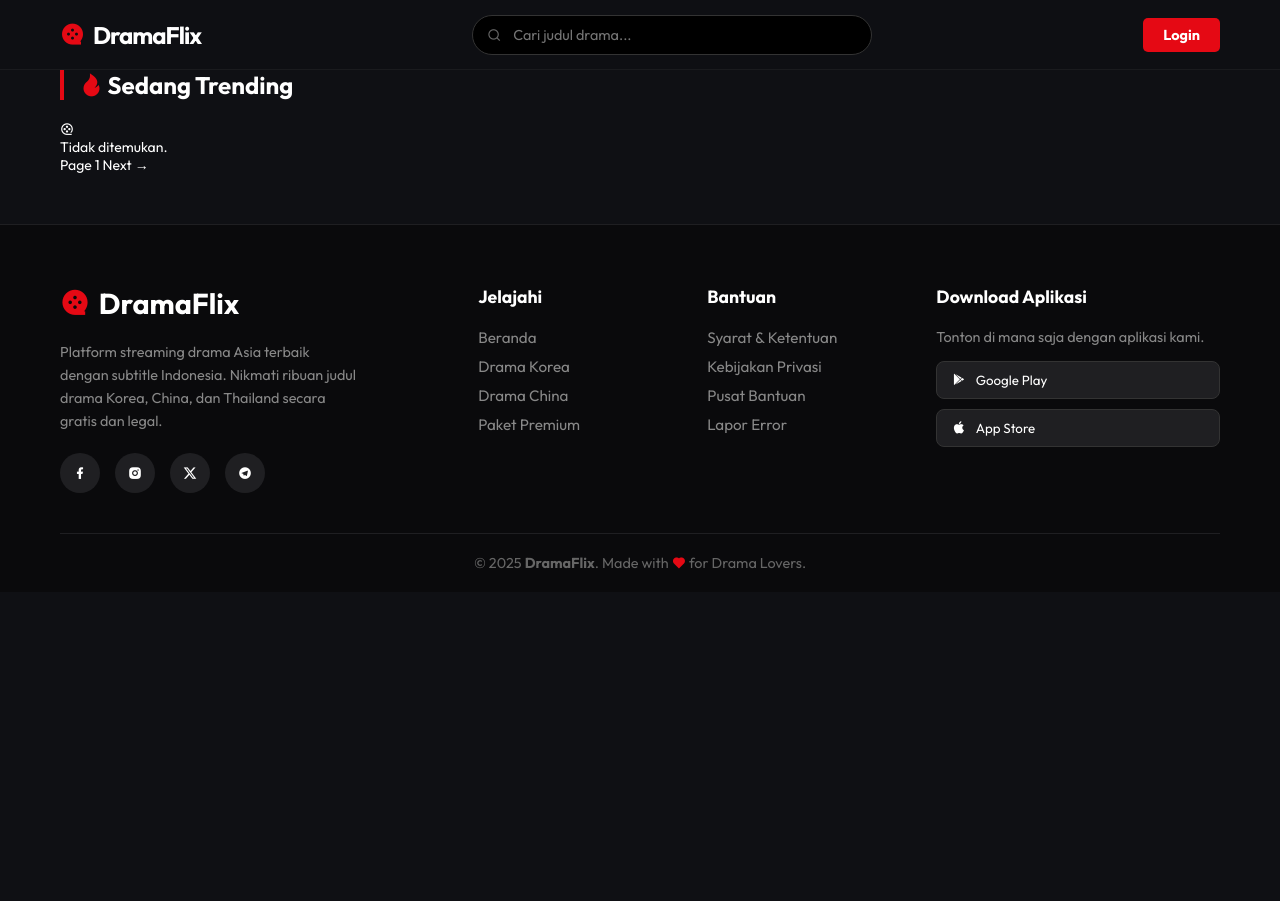
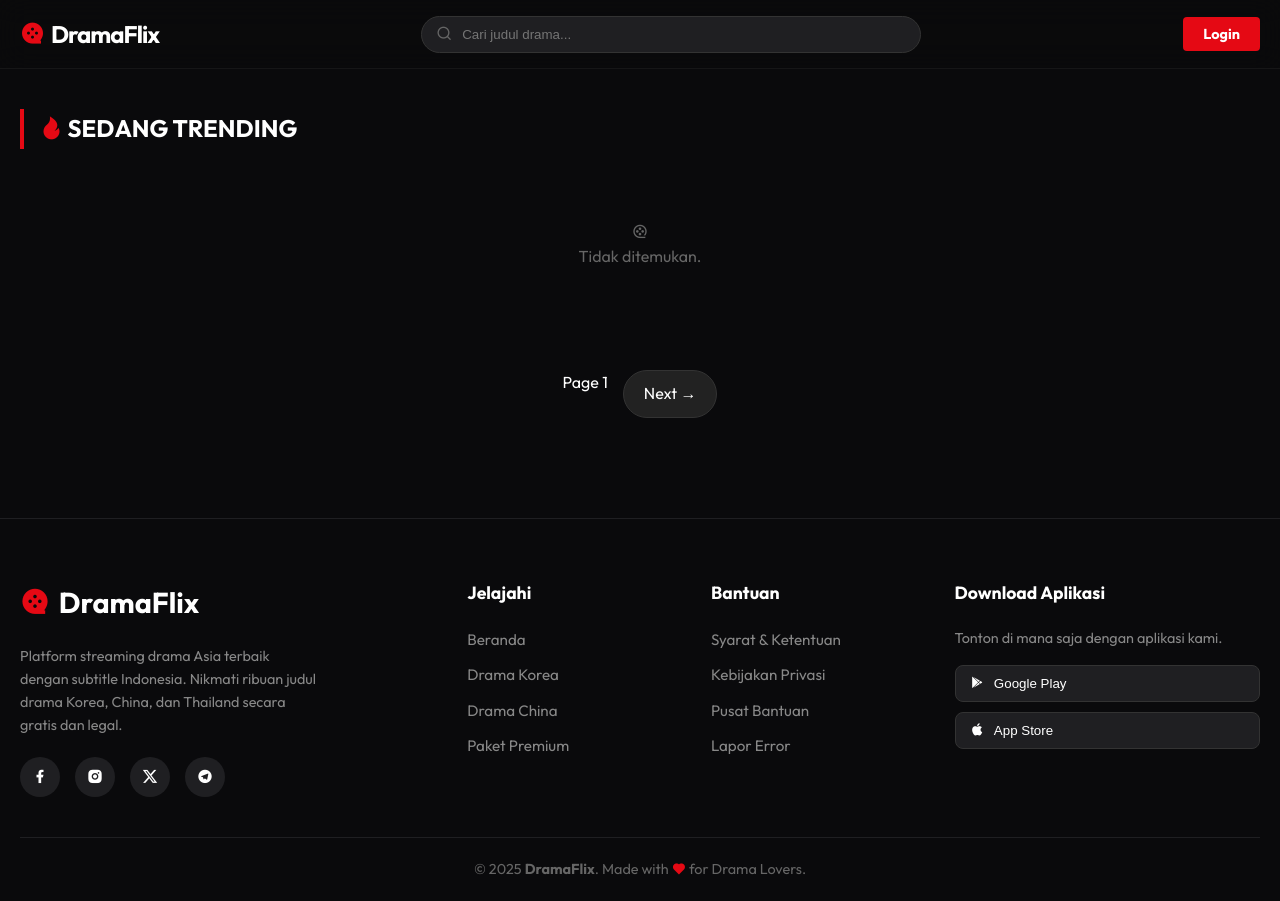
Before and after one commit to kangaman/agcdramabox, a PHP site: page /hosting/ in a window 1280 px wide. Before the commit the page ends 569 px from the top, so only its background shows below. Run offline with PHP 8.4, Linux system fonts and the light colour scheme; data that the repository does not hold is empty.

Commit message:
Update style.css

```diff
--- a/assets/style.css
+++ b/assets/style.css
@@ -1,223 +1,87 @@
-/* =========================================
-   1. RESET & BASIC SETUP
-   ========================================= */
 :root {
-    --primary: #e50914; /* Merah Netflix */
-    --bg-dark: #0f1014;
-    --bg-card: #1b1e26;
+    --bg-main: #0a0a0c;       /* Hitam Pekat */
+    --bg-card: #151518;       /* Abu Gelap */
+    --primary: #e50914;       /* Merah Netflix */
     --text-main: #ffffff;
-    --text-muted: #9ca3af;
-    --radius: 12px;
+    --text-muted: #8c8c9e;
+    --radius: 8px;
 }
 
-* { box-sizing: border-box; margin: 0; padding: 0; font-family: 'Outfit', sans-serif; outline: none; }
-body { background: var(--bg-dark); color: var(--text-main); font-size: 14px; overflow-x: hidden; }
+* { box-sizing: border-box; margin: 0; padding: 0; outline: none; }
+
+body {
+    font-family: 'Outfit', sans-serif;
+    background-color: var(--bg-main);
+    color: var(--text-main);
+    line-height: 1.6;
+    overflow-x: hidden;
+}
+
 a { text-decoration: none; color: inherit; transition: 0.3s; }
-ul { list-style: none; }
+.container { max-width: 1280px; margin: 0 auto; padding: 0 20px; }
 
-/* Container Utama */
-.container { max-width: 1200px; margin: 0 auto; padding: 0 20px; position: relative; }
-.fade-in { animation: fadeIn 0.5s ease-in-out; }
-@keyframes fadeIn { from { opacity: 0; transform: translateY(10px); } to { opacity: 1; transform: translateY(0); } }
+/* NAVBAR */
+.navbar {
+    background: rgba(10, 10, 12, 0.9);
+    backdrop-filter: blur(15px);
+    border-bottom: 1px solid rgba(255,255,255,0.05);
+    position: sticky; top: 0; z-index: 1000; padding: 15px 0;
+}
+.nav-content { display: flex; justify-content: space-between; align-items: center; gap: 20px; }
+.brand { font-size: 1.5rem; font-weight: 800; color: white; display: flex; align-items: center; gap: 8px; letter-spacing: -1px; }
+.brand-icon { color: var(--primary); }
 
-/* =========================================
-   2. NAVBAR & HEADER
-   ========================================= */
-.navbar {
-    height: 70px; background: rgba(15, 16, 20, 0.95); backdrop-filter: blur(10px);
-    position: sticky; top: 0; z-index: 1000; border-bottom: 1px solid rgba(255,255,255,0.05);
+.search-wrapper { position: relative; flex: 1; max-width: 500px; }
+.search-wrapper input {
+    width: 100%; background: #1f1f22; border: 1px solid #333;
+    padding: 10px 15px 10px 40px; border-radius: 50px; color: white;
 }
-.nav-content { display: flex; justify-content: space-between; align-items: center; height: 100%; }
-
-.brand { display: flex; align-items: center; gap: 10px; font-size: 1.5rem; font-weight: 800; color: var(--primary); letter-spacing: -1px; }
-.brand span { color: white; }
-
-.search-wrapper { position: relative; width: 400px; }
-.search-wrapper input {
-    width: 100%; background: #000; border: 1px solid #333; padding: 10px 15px 10px 40px;
-    border-radius: 50px; color: white; font-size: 0.9rem; transition: 0.3s;
-}
-.search-wrapper input:focus { border-color: var(--primary); width: 100%; }
+.search-wrapper input:focus { border-color: var(--primary); background: #000; }
 .search-icon { position: absolute; left: 15px; top: 50%; transform: translateY(-50%); color: #666; }
 
-.btn-login {
-    background: var(--primary); color: white; padding: 8px 20px; border-radius: 5px;
-    font-weight: 600; font-size: 0.9rem; transition: 0.2s;
+.btn-login { padding: 8px 20px; background: var(--primary); color: white; border-radius: 4px; font-weight: bold; font-size: 0.9rem; }
+.btn-login:hover { background: #b2070f; }
+
+/* HERO SLIDER */
+.hero-section { margin-top: 20px; margin-bottom: 40px; border-radius: 16px; overflow: hidden; box-shadow: 0 10px 30px rgba(0,0,0,0.5); }
+.swiper { width: 100%; height: 450px; }
+.swiper-slide { position: relative; display: flex; align-items: center; justify-content: center; overflow: hidden; }
+.slide-backdrop {
+    position: absolute; top: 0; left: 0; width: 100%; height: 100%;
+    background-size: cover; background-position: center;
+    filter: blur(20px) brightness(0.4); transform: scale(1.1);
 }
-.btn-login:hover { background: #b2070f; transform: translateY(-2px); }
+.slide-content { position: relative; z-index: 2; display: flex; gap: 40px; align-items: center; max-width: 1000px; padding: 20px; width: 100%; }
+.slide-poster img { width: 220px; border-radius: 12px; box-shadow: 0 10px 40px rgba(0,0,0,0.6); transform: rotate(-3deg); border: 2px solid rgba(255,255,255,0.2); }
+.slide-info h1 { font-size: 2.5rem; font-weight: 800; margin: 10px 0; line-height: 1.2; }
+.slide-meta { font-size: 1rem; color: #ccc; margin-bottom: 25px; }
+.badge-hd { background: var(--primary); padding: 3px 8px; border-radius: 4px; font-weight: bold; font-size: 0.8rem; }
+.btn-watch-hero { display: inline-block; padding: 12px 30px; background: var(--primary); color: white; border-radius: 50px; font-weight: bold; }
 
-/* =========================================
-   3. HERO SLIDER (BANNER BESAR)
-   ========================================= */
-.hero-slider {
-    width: 100%; height: 500px; border-radius: 16px; overflow: hidden;
-    position: relative; margin-top: 20px; margin-bottom: 40px;
-    box-shadow: 0 20px 50px rgba(0,0,0,0.5); border: 1px solid rgba(255,255,255,0.1);
+/* MOVIE GRID */
+.section-header { margin: 40px 0 20px; border-left: 4px solid var(--primary); padding-left: 15px; }
+.section-title { font-size: 1.5rem; color: white; font-weight: 700; text-transform: uppercase; }
+
+.movie-grid { display: grid; grid-template-columns: repeat(auto-fill, minmax(160px, 1fr)); gap: 20px; }
+.movie-card { background: var(--bg-card); border-radius: 12px; overflow: hidden; position: relative; display: block; transition: 0.3s; }
+.movie-card:hover { transform: translateY(-7px); box-shadow: 0 10px 25px rgba(0,0,0,0.4); z-index: 2; }
+.card-img-wrap { position: relative; aspect-ratio: 2/3; overflow: hidden; }
+.card-img-wrap img { width: 100%; height: 100%; object-fit: cover; transition: 0.5s; }
+.movie-card:hover img { transform: scale(1.1); filter: brightness(0.6); }
+.card-detail { padding: 12px; }
+.card-detail h3 { font-size: 0.9rem; color: #ddd; white-space: nowrap; overflow: hidden; text-overflow: ellipsis; margin: 0; }
+.eps-tag { position: absolute; top: 8px; right: 8px; background: rgba(0,0,0,0.7); color: white; padding: 3px 8px; border-radius: 6px; font-size: 0.75rem; font-weight: 600; }
+
+/* PAGINATION & EMPTY STATE */
+.pagination-area { margin-top: 50px; text-align: center; display: flex; justify-content: center; gap: 15px; padding-bottom: 50px;}
+.btn-nav { padding: 10px 20px; background: #222; color: white; border-radius: 30px; border: 1px solid #333; }
+.empty-state { padding: 50px; text-align: center; color: #666; grid-column: 1 / -1; }
+
+/* RESPONSIVE */
+@media (max-width: 768px) {
+    .slide-poster { display: none; }
+    .slide-content { text-align: center; justify-content: center; }
+    .movie-grid { grid-template-columns: repeat(2, 1fr); gap: 10px; }
+    .nav-content { flex-wrap: wrap; }
+    .search-wrapper { order: 3; width: 100%; max-width: 100%; margin-top: 10px; }
 }
-.hero-card {
-    width: 100%; height: 100%; background-size: cover; background-position: center top;
-    position: relative;
-}
-.hero-content {
-    position: absolute; inset: 0;
-    background: linear-gradient(to right, #0f1014 30%, rgba(15,16,20,0.8) 60%, rgba(15,16,20,0.2) 100%);
-    display: flex; flex-direction: column; justify-content: center; padding-left: 60px;
-}
-.hero-content h1 {
-    font-size: 3.5rem; font-weight: 800; line-height: 1.1; margin: 15px 0;
-    text-shadow: 0 4px 10px rgba(0,0,0,0.8); max-width: 600px; color: white;
-}
-.hero-desc {
-    color: #ccc; font-size: 1.1rem; line-height: 1.6; margin-bottom: 30px;
-    max-width: 500px; display: -webkit-box; -webkit-line-clamp: 3;
-    -webkit-box-orient: vertical; overflow: hidden;
-}
-.badge { display: inline-block; padding: 5px 12px; border-radius: 4px; font-weight: bold; font-size: 0.8rem; text-transform: uppercase; }
-
-/* Swiper Dots */
-.swiper-pagination-bullet { background: white; opacity: 0.5; }
-.swiper-pagination-bullet-active { background: var(--primary); opacity: 1; width: 20px; border-radius: 10px; }
-
-/* =========================================
-   4. MOVIE GRID & CARDS (FIX GAMBAR)
-   ========================================= */
-.section-header { display: flex; justify-content: space-between; align-items: center; margin-bottom: 20px; border-left: 4px solid var(--primary); padding-left: 15px; }
-.section-title { font-size: 1.5rem; font-weight: 700; margin: 0; }
-
-.movie-grid {
-    display: grid; grid-template-columns: repeat(auto-fill, minmax(160px, 1fr)); gap: 20px;
-}
-.movie-card {
-    display: block; position: relative; transition: 0.3s;
-    background: transparent; border-radius: var(--radius);
-}
-.movie-card:hover { transform: translateY(-5px); z-index: 2; }
-
-/* FIX ASPECT RATIO GAMBAR AGAR TIDAK HILANG */
-.card-img-wrap {
-    position: relative;
-    width: 100%;
-    padding-top: 142%; /* Rasio Poster Film (2:3) */
-    border-radius: var(--radius);
-    overflow: hidden;
-    background: #1a1a1a; /* Placeholder abu-abu */
-    box-shadow: 0 5px 15px rgba(0,0,0,0.3);
-}
-.card-img-wrap img {
-    position: absolute; top: 0; left: 0;
-    width: 100%; height: 100%; object-fit: cover;
-    transition: 0.3s;
-}
-.movie-card:hover img { transform: scale(1.1); filter: brightness(0.6); }
-
-/* Rating Badge */
-.rating-badge {
-    position: absolute; top: 10px; left: 10px; background: rgba(0,0,0,0.8);
-    color: #ffd700; padding: 4px 8px; border-radius: 6px; font-size: 0.8rem; font-weight: bold;
-    backdrop-filter: blur(4px); z-index: 2; border: 1px solid rgba(255,215,0,0.3);
-}
-
-/* History Tag */
-.eps-tag {
-    position: absolute; bottom: 10px; right: 10px;
-    background: var(--primary); color: white; padding: 4px 8px;
-    border-radius: 4px; font-size: 0.75rem; font-weight: bold; z-index: 2;
-}
-.progress-bar-mini {
-    position: absolute; bottom: 0; left: 0; width: 100%; height: 3px; background: rgba(255,255,255,0.3); z-index: 2;
-}
-.progress-bar-mini div { background: var(--primary); height: 100%; }
-
-/* Play Icon Overlay */
-.card-overlay {
-    position: absolute; inset: 0; display: flex; align-items: center; justify-content: center;
-    opacity: 0; transition: 0.3s; z-index: 3;
-}
-.play-button {
-    width: 50px; height: 50px; background: var(--primary); border-radius: 50%;
-    display: flex; align-items: center; justify-content: center; font-size: 1.5rem; color: white;
-    box-shadow: 0 0 20px rgba(229, 9, 20, 0.6); transform: scale(0.5); transition: 0.3s;
-}
-.movie-card:hover .card-overlay { opacity: 1; }
-.movie-card:hover .play-button { transform: scale(1); }
-
-.card-detail { padding: 10px 0; }
-.card-detail h3 {
-    font-size: 0.95rem; font-weight: 600; color: #ddd; margin: 0;
-    white-space: nowrap; overflow: hidden; text-overflow: ellipsis;
-}
-
-/* =========================================
-   5. GENRE PILLS (SCROLL)
-   ========================================= */
-.tags-scroll-container {
-    margin-bottom: 30px; overflow-x: auto; white-space: nowrap;
-    padding-bottom: 5px; -webkit-overflow-scrolling: touch;
-    scrollbar-width: none; /* Firefox */
-}
-.tags-scroll-container::-webkit-scrollbar { display: none; } /* Chrome */
-
-.tag-pill {
-    display: inline-block; padding: 10px 25px; border-radius: 50px;
-    background: rgba(255,255,255,0.08); color: #ccc; margin-right: 10px; text-decoration: none;
-    font-size: 0.95rem; transition: 0.3s; border: 1px solid rgba(255,255,255,0.1);
-}
-.tag-pill:hover {
-    background: var(--primary); color: white; border-color: var(--primary);
-    transform: translateY(-3px); box-shadow: 0 5px 15px rgba(229, 9, 20, 0.3);
-}
-
-/* =========================================
-   6. BUTTONS & COMPONENTS
-   ========================================= */
-.btn { padding: 10px 25px; border-radius: 8px; border: none; font-weight: 600; cursor: pointer; display: inline-flex; align-items: center; gap: 8px; transition: 0.2s; text-decoration: none; }
-.btn-primary { background: var(--primary); color: white; }
-.btn-primary:hover { background: #b2070f; }
-.btn-secondary { background: #333; color: white; }
-.btn-secondary:hover { background: #444; }
-
-.pagination { margin-top: 50px; display: flex; justify-content: center; gap: 15px; }
-.pagination a {
-    display: inline-block; padding: 10px 20px; background: #1b1e26; color: white;
-    border-radius: 8px; font-weight: 600; border: 1px solid #333; transition: 0.3s;
-}
-.pagination a:hover { background: var(--primary); border-color: var(--primary); }
-
-/* =========================================
-   7. FOOTER
-   ========================================= */
-.site-footer { background: #000; padding: 50px 0 20px; margin-top: 50px; border-top: 1px solid #222; }
-.footer-grid { display: grid; grid-template-columns: 1.5fr 1fr 1fr; gap: 40px; }
-.footer-col h4 { color: white; margin-bottom: 20px; font-size: 1.1rem; }
-.footer-col ul li { margin-bottom: 10px; }
-.footer-col ul li a { color: #888; font-size: 0.9rem; }
-.footer-col ul li a:hover { color: var(--primary); }
-.copyright { text-align: center; margin-top: 40px; padding-top: 20px; border-top: 1px solid #222; color: #555; font-size: 0.85rem; }
-
-/* =========================================
-   8. RESPONSIVE MOBILE
-   ========================================= */
-@media (max-width: 768px) {
-    /* Navbar */
-    .navbar { height: 60px; padding: 0 15px; }
-    .search-wrapper { display: none; } /* Sembunyikan search bar di header HP */
-    .btn-login { padding: 6px 15px; font-size: 0.8rem; }
-
-    /* Hero Slider */
-    .hero-slider {
-        height: 500px; border-radius: 0; width: 100vw; margin-left: -20px;
-        margin-top: 0; border: none;
-    }
-    .hero-content {
-        padding: 20px; justify-content: flex-end; padding-bottom: 60px;
-        background: linear-gradient(to top, #0f1014 10%, rgba(0,0,0,0.6) 50%, rgba(0,0,0,0) 100%);
-    }
-    .hero-content h1 { font-size: 2rem; max-width: 100%; text-shadow: 0 2px 5px black; }
-    .hero-desc { display: none; } /* Deskripsi disembunyikan di HP */
-
-    /* Grid */
-    .movie-grid { grid-template-columns: repeat(2, 1fr); gap: 15px; }
-
-    /* Footer */
-    .footer-grid { grid-template-columns: 1fr; text-align: center; gap: 30px; }
-}
```
